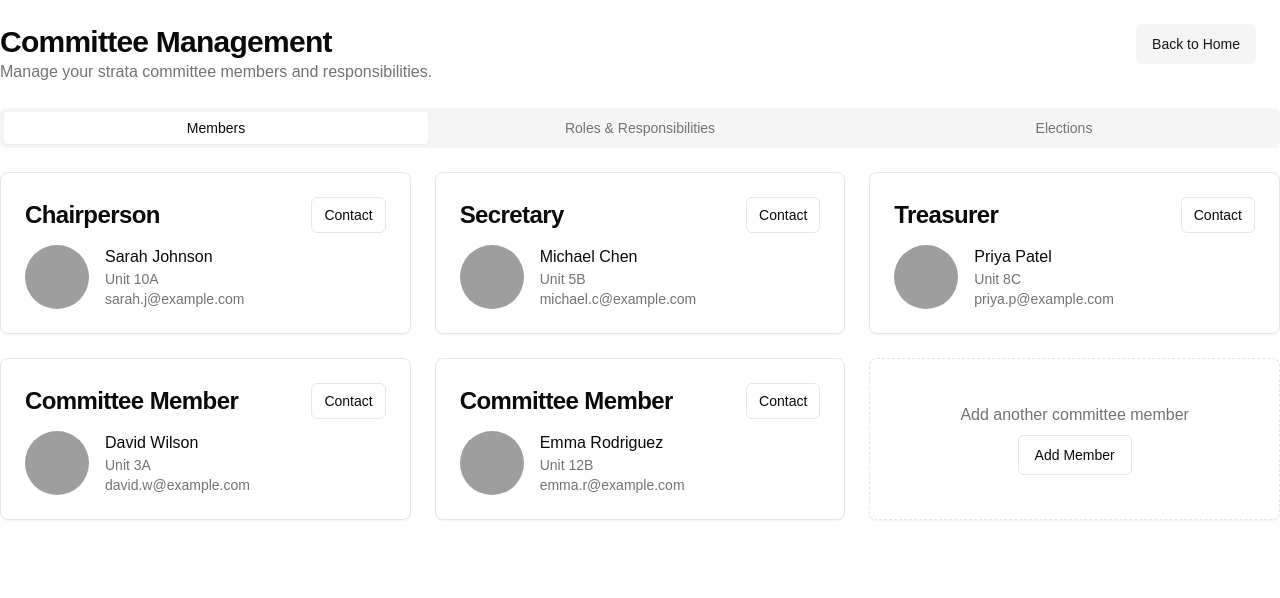
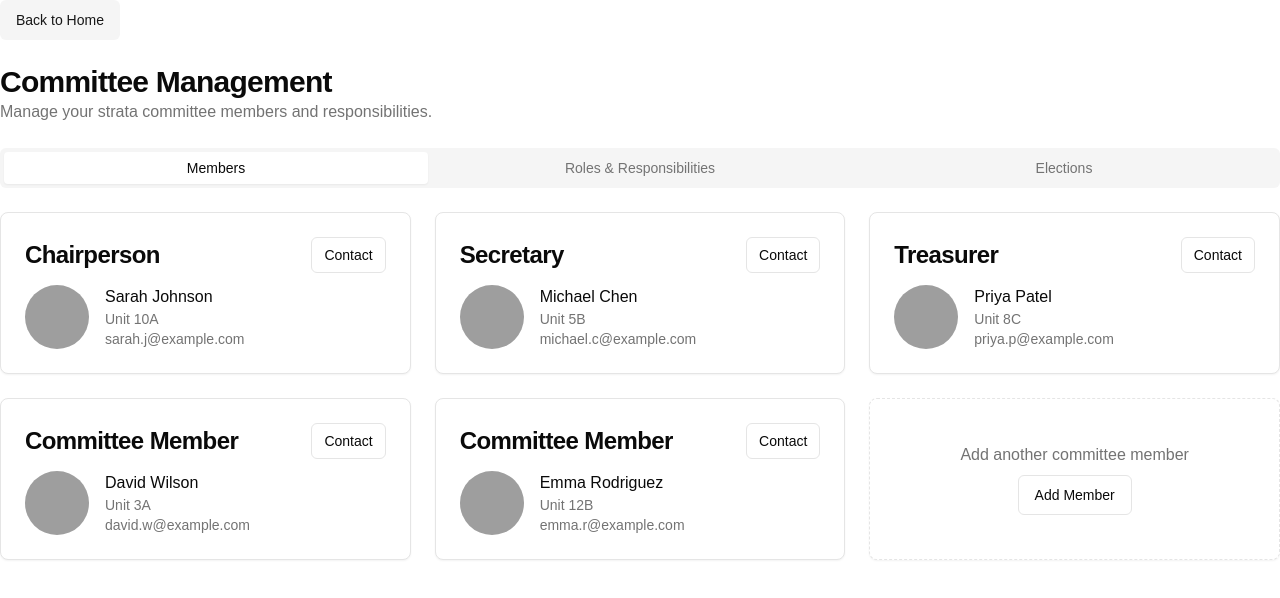
Before and after one commit to gusking456/vercel-website, a Next.js app: page /committee in a window 1280 px wide. Shown: the top 598 px of the page. Built offline with nearby package versions, Linux system fonts and the light colour scheme; grey boxes are pictures that could not be loaded.

Commit message:
Update HomeButton.tsx

```diff
--- a/components/HomeButton.tsx
+++ b/components/HomeButton.tsx
@@ -1,9 +1,9 @@
+// components/HomeButton.tsx
 import Link from "next/link"
 import { Button } from "@/components/ui/button"
 
 export function HomeButton() {
   return (
-    <div className="absolute top-6 right-6 z-50">
     <Link href="/" passHref>
       <Button
         variant="secondary"
@@ -12,6 +12,5 @@ export function HomeButton() {
         Back to Home
       </Button>
     </Link>
-    </div>
   )
 }
```
Lines whose indentation alone changed are shown as unchanged.
